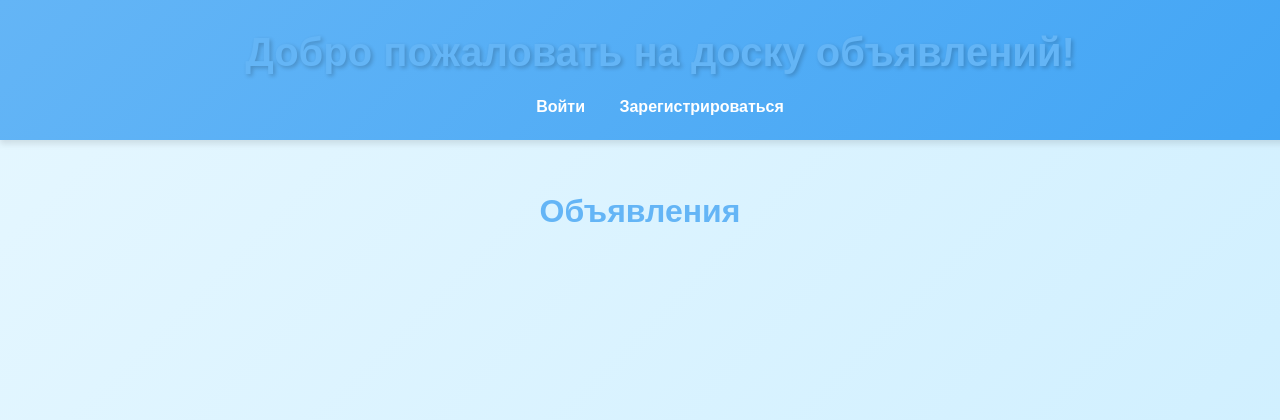
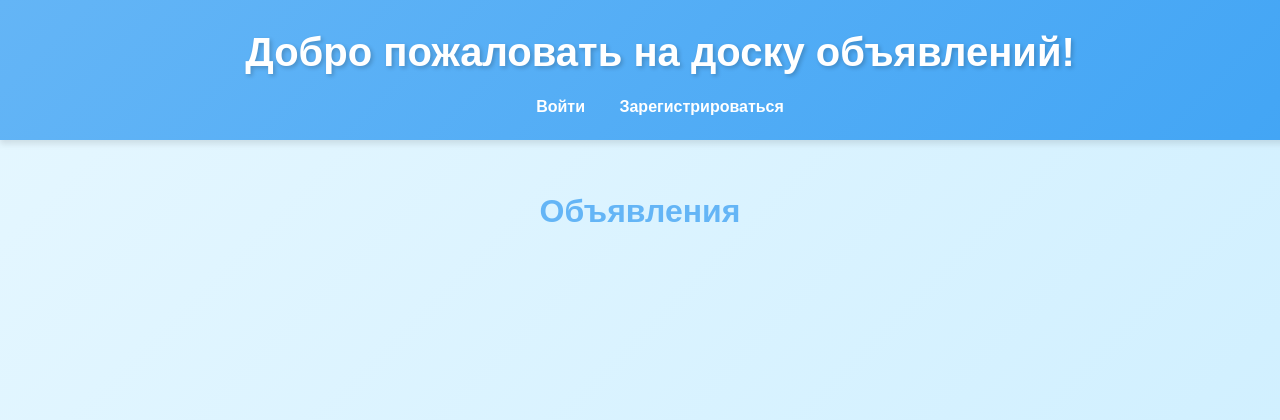
Before and after one commit to rinarocketswife/RGZ, a Flask app: page / in a window 1280 px wide. Shown: the top 420 px of the page. Run offline with Flask 3, Linux system fonts and the light colour scheme; data that the repository does not hold is empty.

```diff
--- a/static/main.css
+++ b/static/main.css
@@ -231,7 +231,7 @@ form {
 /* Стили для таблицы управления пользователями */
 h1 {
     text-align: center;
-    color: #64b5f6; /* Нежно-голубой цвет для заголовков */
+    color: #ffffff; /* Нежно-голубой цвет для заголовков */
     margin: 20px 0;
     font-size: 2.5em;
 }
```
